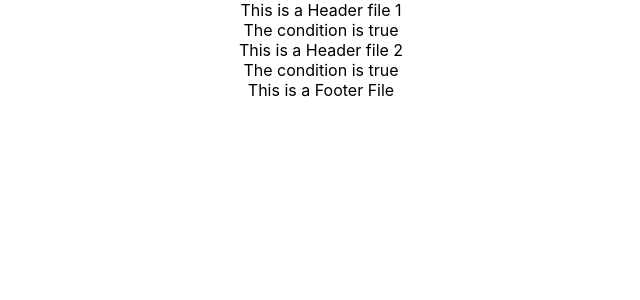
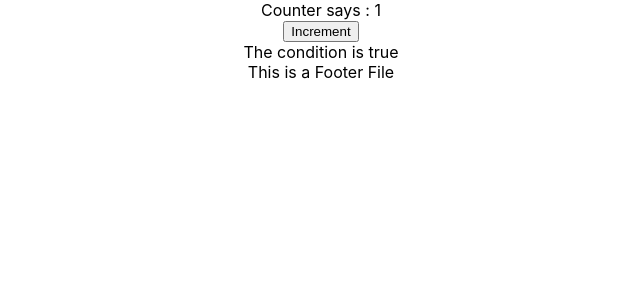
Before and after one commit to KHemanthRaju/Youtube_Clone, a React (Create React App) app in the folder my_youtube/: page / in a window 1280 px wide. Shown: the top 300 px of the page, without its empty margins (319-959 px from the left). Built offline with nearby package versions, Linux system fonts and the light colour scheme.

Commit message:
Day-3 half done

```diff
--- a/my_youtube/src/App.js
+++ b/my_youtube/src/App.js
@@ -5,8 +5,8 @@ import Header from './Header';
 function App() {
   return (
     <div className="App">
-      <Header count = {1}/>
-      <Header count = {2}/>
+      <Header counter = {1}/>
+
       <Footer/>
     </div>
   );
--- a/my_youtube/src/Header.js
+++ b/my_youtube/src/Header.js
@@ -1,12 +1,17 @@
-import React from 'react'
+import React, { useState } from 'react'
 
 function Header(props) {
+
     var condition = true;
+    var count = props.counter;
+    var [count,setCount] = useState(props.counter);
+
     return (
         <>
-            <div>This is a Header file {props.count}</div>
+            <div>Counter says :  {count}</div>
+            <button onClick={()=>setCount(count+1)}>Increment</button>
             {/*condition && <div> The condition is true</div>*/}
-            {!condition && <div>The condition is false</div>}
+            {/*!condition && <div>The condition is false</div>*/}
 
             {condition ? <div> The condition is true</div> : <div> The condition is false</div>}
         </>
```
